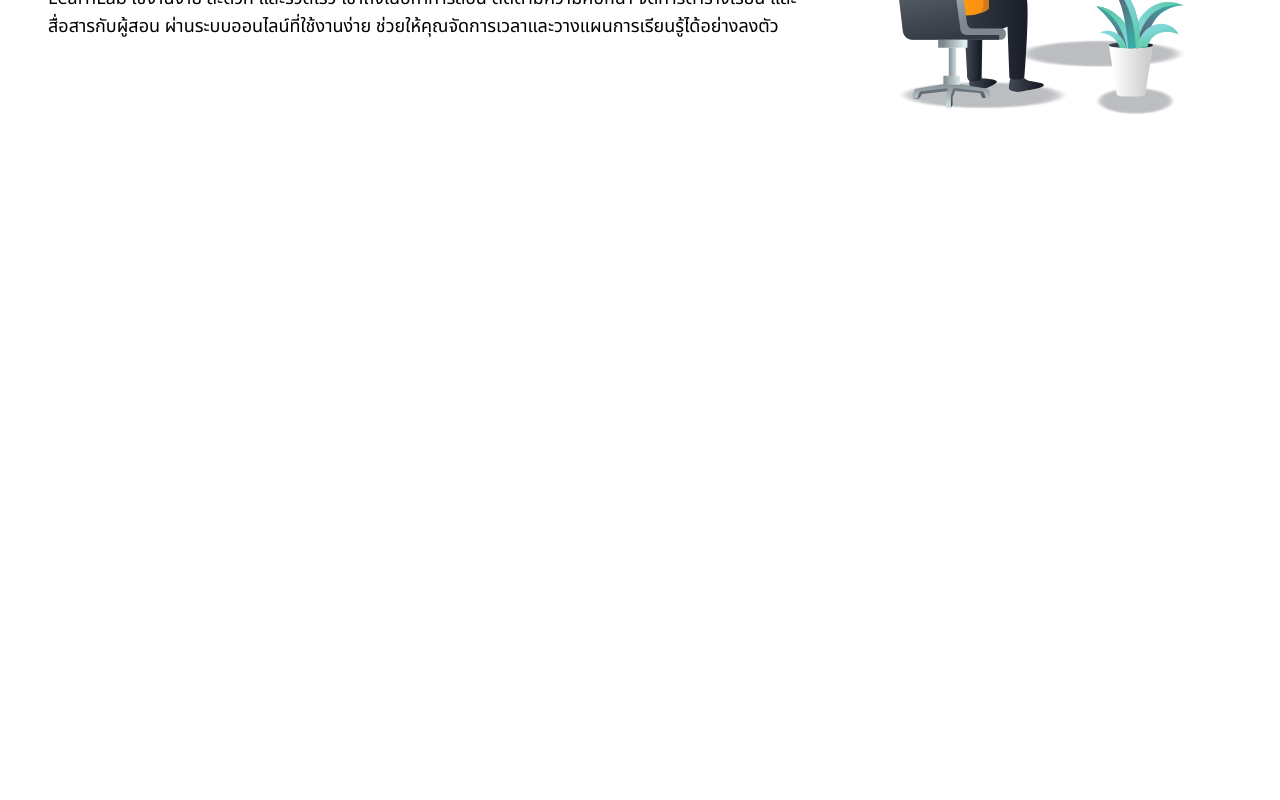
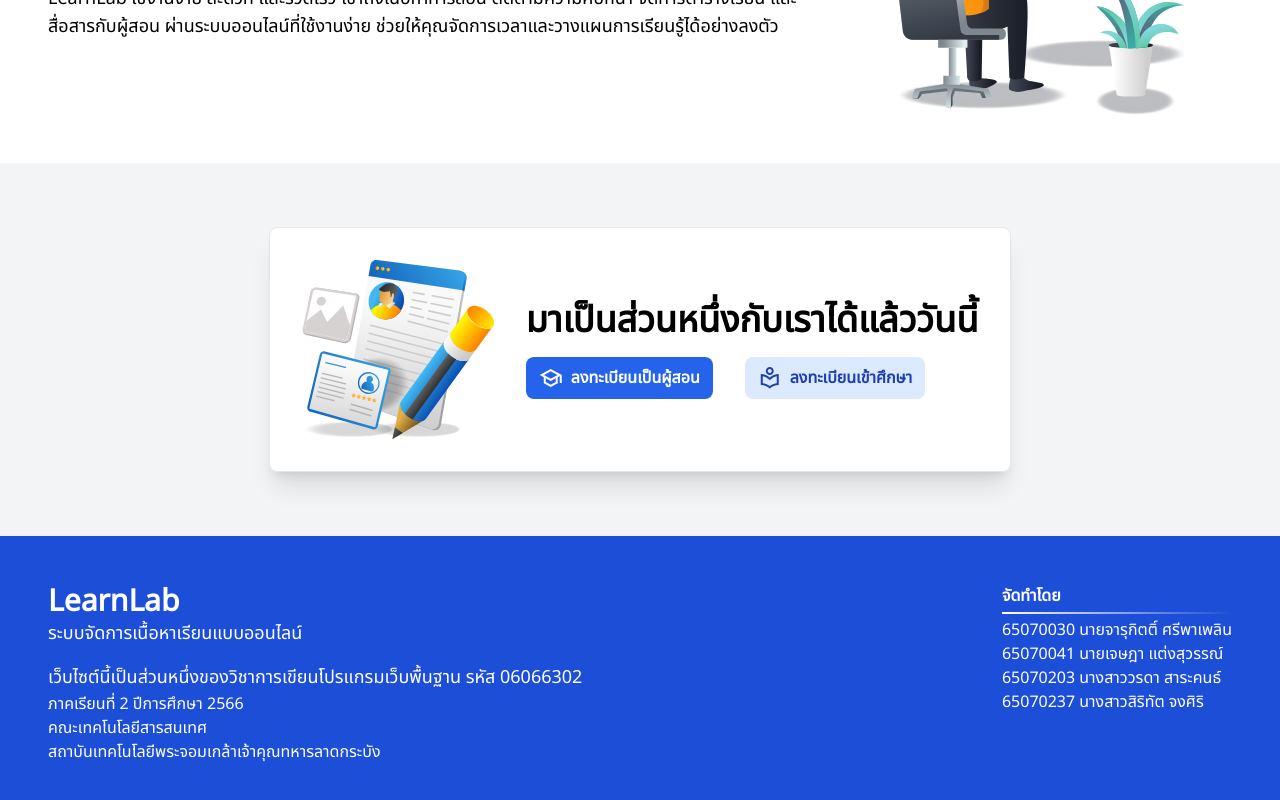
Before and after one commit to qqqqqqat/LearnLab-Frontend, a Nuxt app: page / in a window 1280 px wide. Shown: the part 2437-3237 px from the top of the page. Before the commit the page ends 2600 px from the top, so only its background shows below. Built offline with nearby package versions, Linux system fonts and the light colour scheme.

Commit message:
Landing Completed

```diff
--- /dev/null
+++ b/components/footer.vue
@@ -0,0 +1,40 @@
+<script setup lang="ts">
+const devname = [
+  "65070030	นายจารุกิตติ์ ศรีพาเพลิน",
+  "65070041	นายเจษฎา แต่งสุวรรณ์",
+  "65070203	นางสาววรดา สาระคนธ์",
+  "65070237	นางสาวสิริทัต จงศิริ",
+];
+</script>
+
+<template>
+  <div class="w-full bg-blue-700 text-white">
+    <div
+      class="flex md:flex-row flex-col gap-8 justify-between p-12 mx-auto max-w-screen-2xl"
+    >
+      <div class="flex flex-col">
+        <span class="text-3xl font-bold">LearnLab</span>
+        <span class="text-lg mb-4">ระบบจัดการเนื้อหาเรียนแบบออนไลน์</span>
+        <span class="text-lg"
+          >เว็บไซต์นี้เป็นส่วนหนึ่งของวิชาการเขียนโปรแกรมเว็บพื้นฐาน รหัส
+          06066302</span
+        >
+        <span class="mb-4"
+          >ภาคเรียนที่ 2 ปีการศึกษา 2566<br />
+          คณะเทคโนโลยีสารสนเทศ<br />สถาบันเทคโนโลยีพระจอมเกล้าเจ้าคุณทหารลาดกระบัง
+        </span>
+      </div>
+      <div class="flex flex-col">
+        <div class="flex flex-col gap-y-1">
+          <span class="font-bold">จัดทำโดย</span>
+          <div
+            class="bg-gradient-to-r from-white to-white/0 h-[2px] w-full"
+          ></div>
+          <ul>
+            <li v-for="name in devname">{{ name }}</li>
+          </ul>
+        </div>
+      </div>
+    </div>
+  </div>
+</template>
--- a/components/landing/features.vue
+++ b/components/landing/features.vue
@@ -22,8 +22,8 @@ const roles = [
   <div class="bg-white drop-shadow-[0_-18px_12px_rgba(0,0,0,0.15)]">
     <div class="mx-auto max-w-screen-2xl flex flex-col py-8 gap-y-8">
     <span class="font-bold text-4xl 2xl:px-0 px-8 text-center">หลากหลายคุณสมบัติ</span>
-    <div class="flex md:flex-row flex-col gap-8 2xl:px-0 px-8 justify-center items-center">
-      <div v-for="role in roles" class="flex md:flex-col sm:flex-row flex-col p-4 items-center md:w-64 sm:w-full w-64 md:h-64 sm:h-fit h-64 border border-1 rounded-lg gap-x-8">
+    <div class="flex md:flex-row flex-col 2xl:gap-x-32 gap-x-16 gap-y-8 2xl:px-0 px-8 justify-center items-center">
+      <div v-for="role in roles" class="flex md:flex-col sm:flex-row flex-col p-4 items-center md:w-64 sm:w-full w-64 md:h-64 sm:h-fit h-64 border border-1 rounded-lg gap-x-8 transition-shadow duration-200 ease-in-out hover:shadow-xl">
         <span class="material-icons-outlined select-none" style="font-size: 128px">{{role.icon}}</span>
         <div class="flex flex-col md:text-center sm:text-left text-center">
             <span class="text-xl font-bold">{{ role.name }}</span>
--- /dev/null
+++ b/components/landing/joinnow.vue
@@ -0,0 +1,39 @@
+<script setup lang="ts">
+import 'material-icons/iconfont/outlined.css';
+</script>
+<template>
+  <div class="flex justify-center bg-gray-100 w-full py-16">
+    <div
+      class="flex md:flex-row flex-col justify-start items-center gap-8 p-8 mx-8 w-fit border border-1 rounded-lg bg-white transition-all duration-200 ease-in-out shadow-xl hover:shadow-2xl"
+    >
+      <img src="/images/join_us.svg" class="w-48" />
+      <div class="flex flex-col justify-between gap-4">
+        <h1 class="text-4xl font-bold md:text-start text-center">
+          มาเป็นส่วนหนึ่งกับเราได้แล้ววันนี้
+        </h1>
+        <div
+          class="flex sm:flex-row flex-col md:justify-start justify-center item-center gap-x-8 gap-y-4"
+        >
+          <div class="flex justify-center">
+            <button
+              type="button"
+              class="transition-all duration-200 ease-in-out py-2 px-3 inline-flex items-center gap-x-2 font-semibold rounded-lg border border-transparent bg-blue-600 text-white hover:bg-blue-700 disabled:opacity-50 disabled:pointer-events-none"
+            >
+            <span class="material-icons-outlined">school</span>
+              ลงทะเบียนเป็นผู้สอน
+            </button>
+          </div>
+          <div class="flex justify-center">
+            <button
+              type="button"
+              class="transition-all duration-200 ease-in-out py-2 px-3 inline-flex items-center gap-x-2 font-semibold rounded-lg border border-transparent bg-blue-100 text-blue-800 hover:bg-blue-200 disabled:opacity-50 disabled:pointer-events-none"
+            >
+            <span class="material-icons-outlined">local_library</span>
+              ลงทะเบียนเข้าศึกษา
+            </button>
+          </div>
+        </div>
+      </div>
+    </div>
+  </div>
+</template>
--- a/components/landing/jumbotron.vue
+++ b/components/landing/jumbotron.vue
@@ -4,7 +4,7 @@ const emit = defineEmits(['scrollToContent'])
 </script>
 
 <template>
-  <main class="flex items-center w-full fixed h-screen relative">
+  <main class="flex items-center w-full h-screen relative">
     <img
       class="object-cover object-[65%_50%] h-full w-full -z-20 fixed"
       src="~assets/images/landing/LiftOff.png"
--- a/layouts/default.vue
+++ b/layouts/default.vue
@@ -129,4 +129,6 @@ const route = useRoute()
     </nav>
   </header>
   <slot />
+  <Footer/>
+
 </template>
--- a/pages/index.vue
+++ b/pages/index.vue
@@ -12,4 +12,5 @@ function scrollTo() {
   <LandingJumbotron @scroll-to-content="scrollTo" />
   <LandingFeatures ref="featureRef" />
   <LandingPromozone/>
+  <LandingJoinnow/>
 </template>
```
Also changed, not shown: public/images/join_us.svg (added), public/images/login.svg (added).
